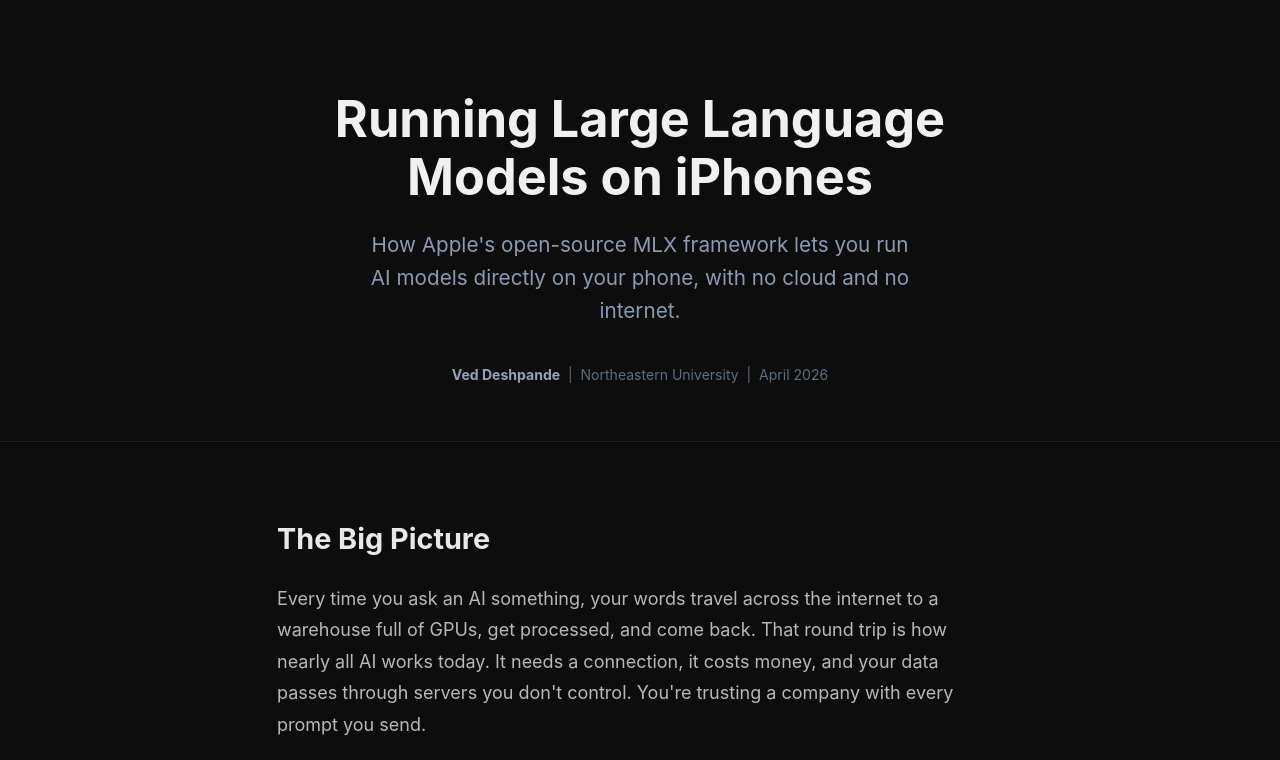
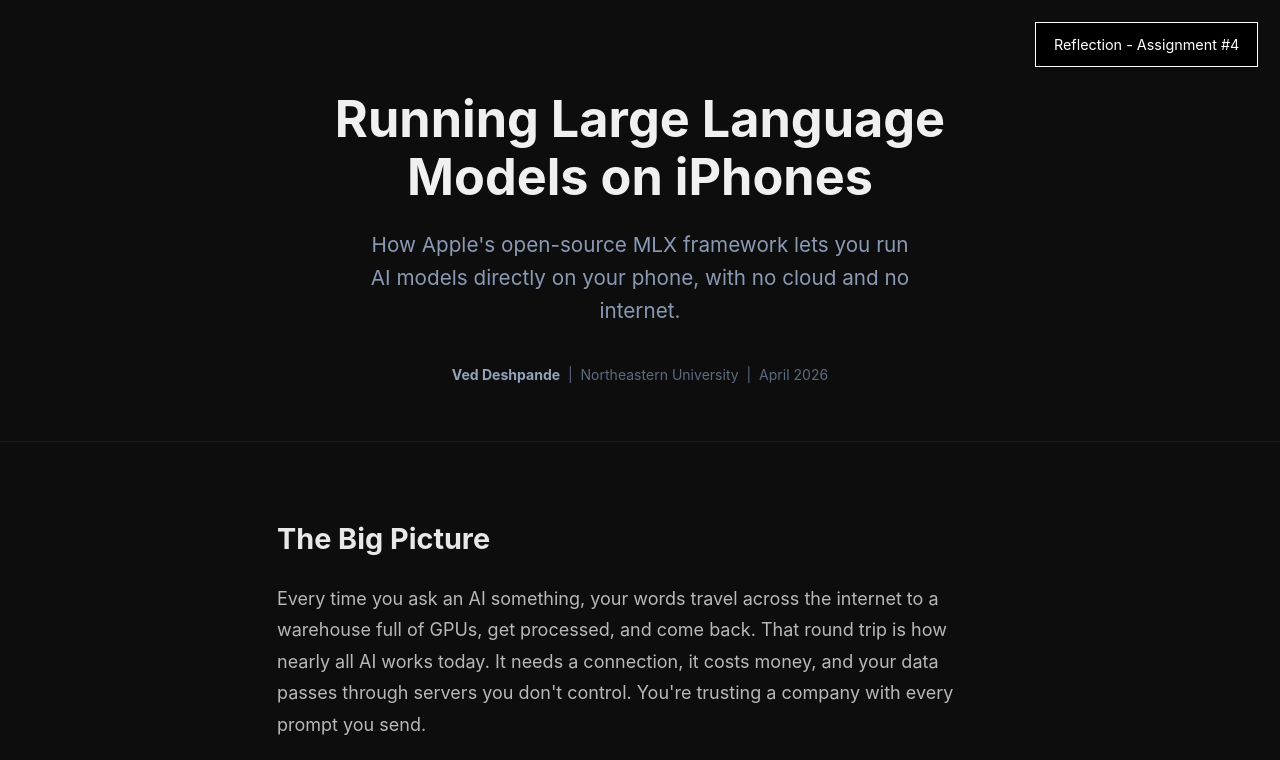
Before and after one commit to deshpande-ved/local_llms, a plain HTML site: page index.html in a window 1280 px wide. Shown: the top 760 px of the page. Drawn offline with Linux system fonts and the light colour scheme.

Commit message:
added memo

```diff
--- a/index.html
+++ b/index.html
@@ -7,6 +7,8 @@
   <link rel="stylesheet" href="style.css" />
 </head>
 <body>
+
+<a href="Reflection - Assignment %234.pdf" target="_blank" class="memo-btn">Reflection - Assignment #4</a>
 
 <header class="hero">
   <div class="container">
@@ -36,7 +38,7 @@
     <line x1="104" y1="56" x2="148" y2="56" stroke="#f87171" stroke-width="1.5"/>
     <polygon points="148,52 156,56 148,60" fill="#f87171"/>
     <rect x="160" y="36" width="80" height="40" rx="6" fill="#1a2030" stroke="#4a5568" stroke-width="1"/>
-    <text x="200" y="60" text-anchor="middle" fill="#5c6b7f" font-size="10">Internet</text>
+    <text x="200" y="60" text-anchor="middle" fill="#d4d4d4" font-size="10">Internet</text>
     <line x1="244" y1="56" x2="268" y2="56" stroke="#f87171" stroke-width="1.5"/>
     <polygon points="268,52 276,56 268,60" fill="#f87171"/>
     <rect x="280" y="30" width="80" height="52" rx="6" fill="#1a2030" stroke="#4a5568" stroke-width="1"/>
--- a/style.css
+++ b/style.css
@@ -3,6 +3,28 @@
   margin: 0;
   padding: 0;
   box-sizing: border-box;
+}
+
+/* ── Fixed memo button ────────────────────────────── */
+.memo-btn {
+  position: fixed;
+  top: 1.2rem;
+  right: 1.2rem;
+  z-index: 100;
+  background: #000;
+  color: #fff;
+  padding: 0.5rem 1rem;
+  font-size: 0.8rem;
+  font-family: inherit;
+  text-decoration: none;
+  border: 1px solid #fff;
+  border-radius: 0;
+  transition: background 0.2s, color 0.2s;
+}
+
+.memo-btn:hover {
+  background: #fff;
+  color: #000;
 }
 
 html {
```
Also changed, not shown: 1 other file.
